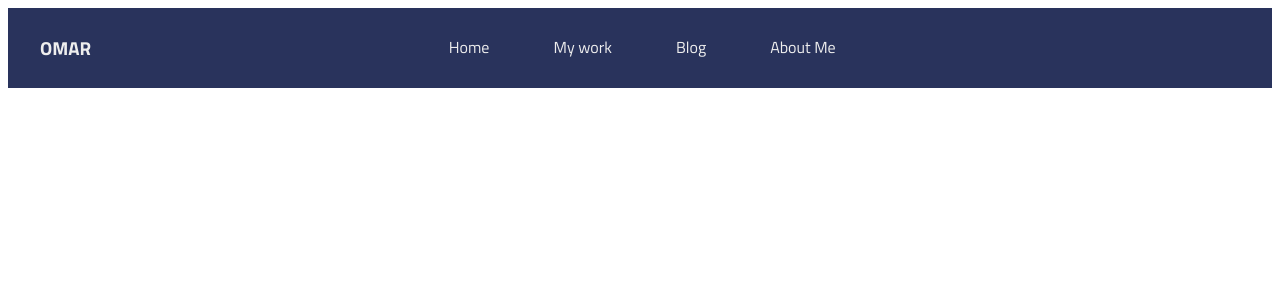
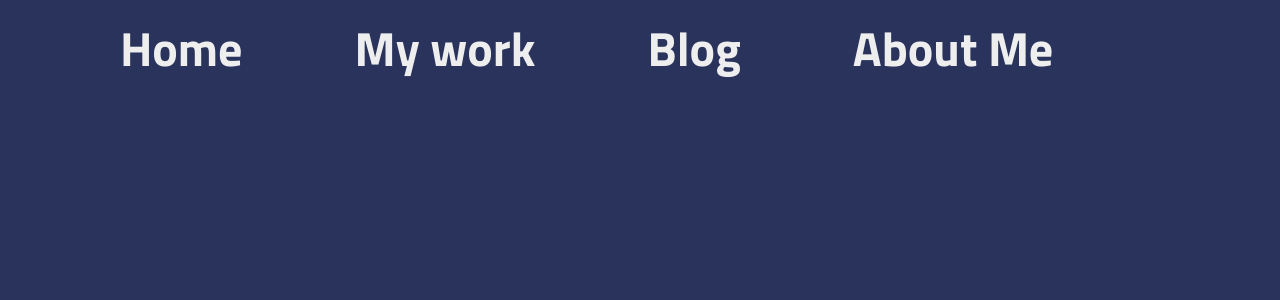
Before and after one commit to nyirurugoomar/person-portfolio-react, a React (Create React App) app: page / in a window 1280 px wide. Shown: the top 300 px of the page. Built offline with nearby package versions, Linux system fonts and the light colour scheme.

Commit message:
setting up nav-button for open and close

```diff
--- a/src/components/Navbar.jsx
+++ b/src/components/Navbar.jsx
@@ -12,7 +12,7 @@ function Navbar() {
 
   return (
     <header>
-        <h3>OMAR</h3>
+
         <nav ref={ navRef }>
             <a href='#'>Home</a>
             <a href='#'>My work</a>
--- a/src/components/styles/main.css
+++ b/src/components/styles/main.css
@@ -5,6 +5,7 @@
      padding: 0;
      box-sizing: border-box;
      font-family: 'Titillium Web', sans-serif;
+     background-color: var(--mainColor);
 }
 
 :root{
@@ -23,10 +24,14 @@ header{
     background-color: var(--mainColor);
     color: var(--textColor);
 }
+
 nav a{
     margin: 0 2rem;
     color: var(--textColor);
      text-decoration: none;
+     font-size: 3rem;
+     font-weight: 700;
+     margin-left: 80px;
 
 }
 
@@ -43,20 +48,25 @@ header .nav-btn{
     color: var(--textColor);
     visibility: hidden;
     opacity: 0;
+    font-size: 1.8rem;
+
 }
+
 
 @media only screen and (max-width:1024px)  {
     header .nav-btn{
             visibility:  visible;
             opacity: 1;
+            font-size: 2rem;
     }
     header nav{
         position: fixed;
         top: 0;
         left: 0;
-        height: 100px;
-        width: 100px;
+        height: 100%;
+        width: 100%;
         display: flex;
+        flex-direction: column;
         align-items: center;
         justify-content: center;
         gap: 1.5rem;
@@ -64,7 +74,19 @@ header .nav-btn{
         transition: 1s;
         transform: translateY(-100vh);
     }
+    nav a{
+        font-size: 0.9rem;
+    }
     header .responsive_nav {
         transform: none;
     }
+    nav .nav-close-btn{
+         position: absolute;
+         top: 2rem;
+         right: 2rem;
+
+    }
+    nav a{
+        font-size: 1.5rem;
+    }
 }
```
